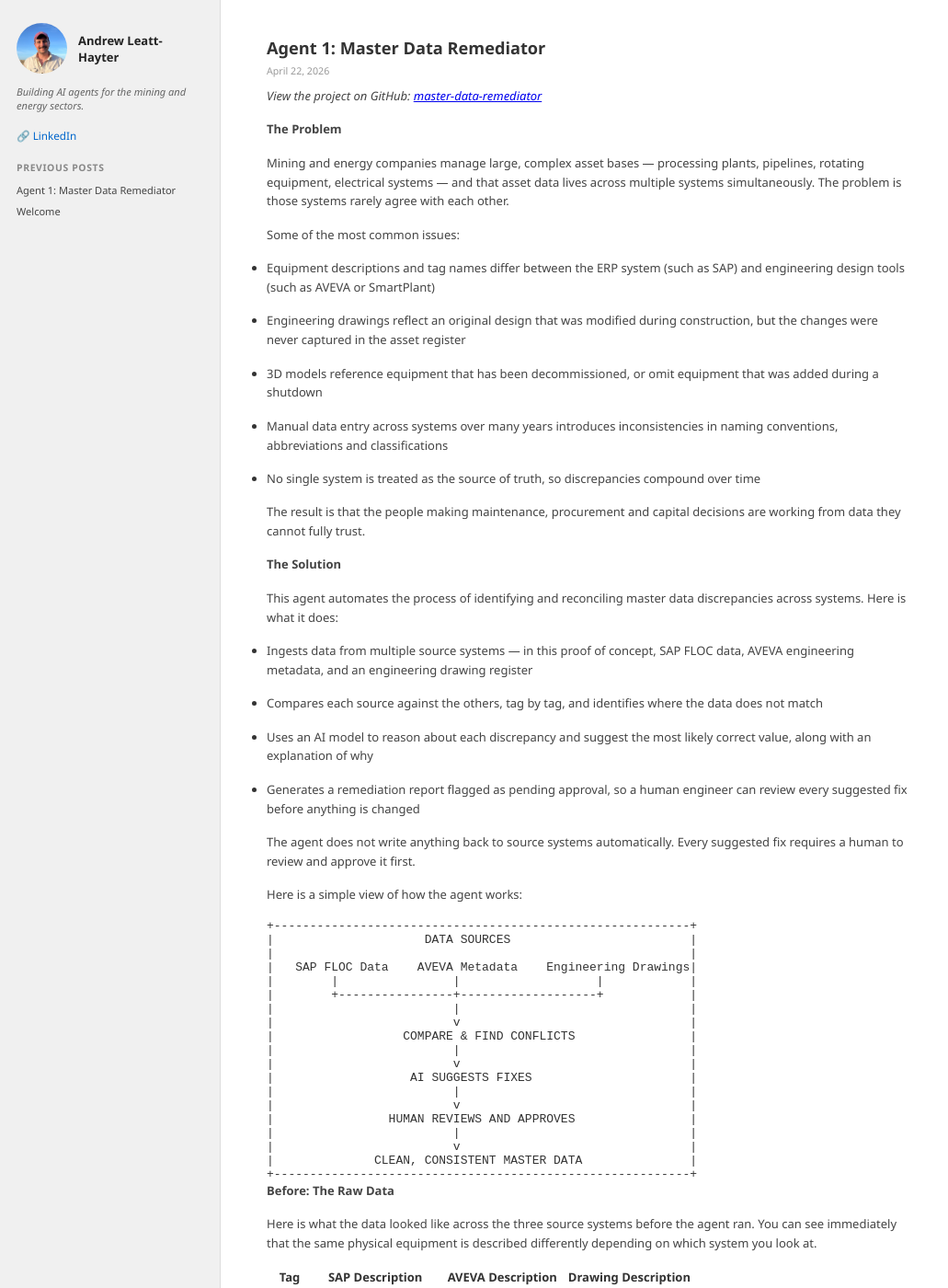
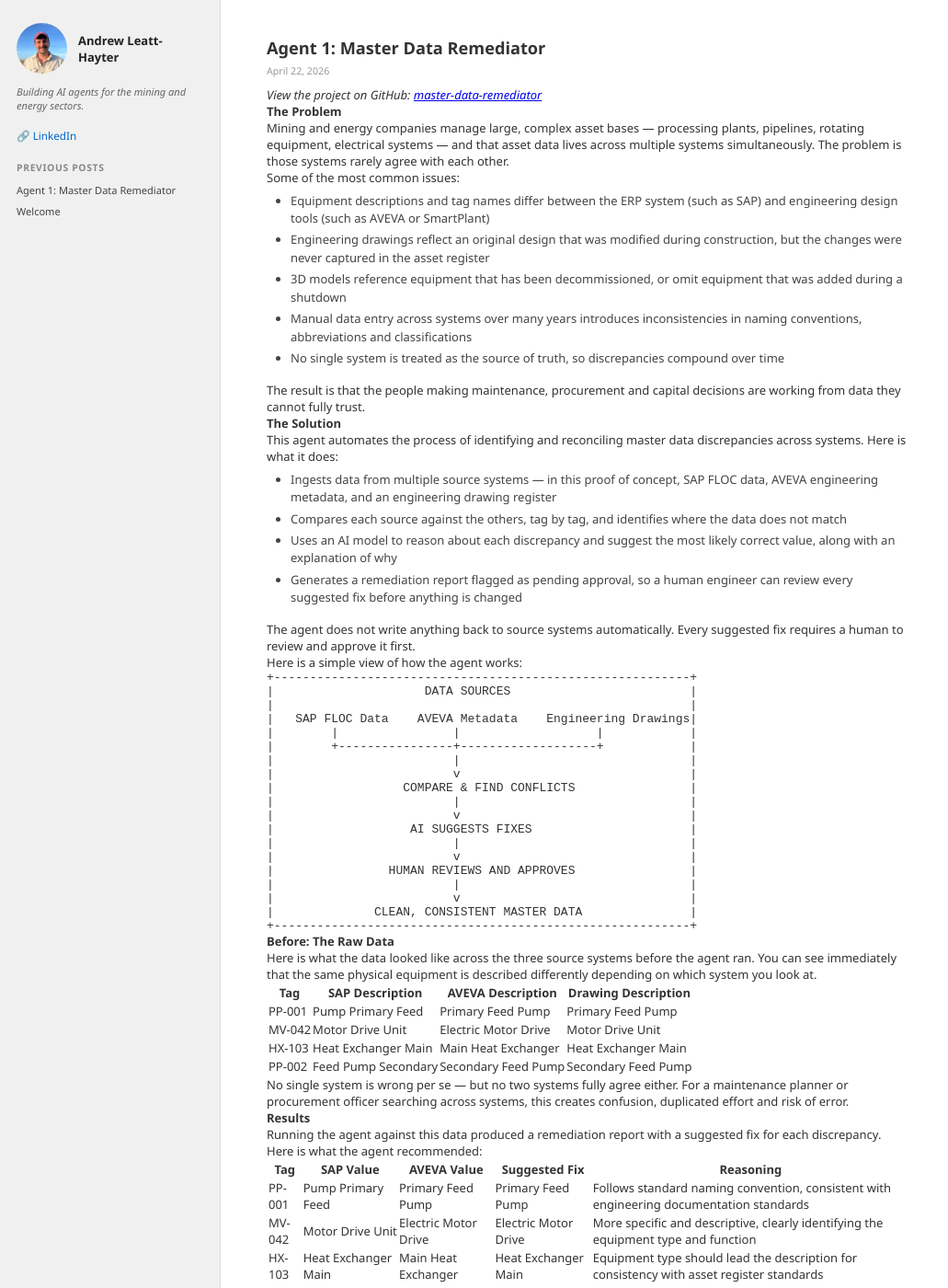
Before and after one commit to aleatthayter/aleatthayter.github.io, a Jekyll site: the page built from index.markdown, in a window 1280 px wide and 1400 px high. Shown: the whole window at 92% size, without its empty margins (0-1031 px from the left). Built offline with Jekyll 4.4.1, drawn with Linux system fonts in a browser that asks for light colours.

Commit message:
Update home.html

```diff
--- a/_layouts/home.html
+++ b/_layouts/home.html
@@ -133,11 +133,23 @@
       line-height: 1.6;
       color: #444;
     }
-    .post-body p {
+    ..post-body p {
   margin-bottom: 1.2em;
   line-height: 1.6;
   color: #444;
 }
+
+.post-body ul {
+  margin: 0.5em 0 1.2em 2em;
+  padding: 0;
+}
+
+.post-body ul li {
+  margin-bottom: 0.3em;
+  line-height: 1.5;
+  color: #444;
+}
+
   </style>
 </head>
 <body>
```
